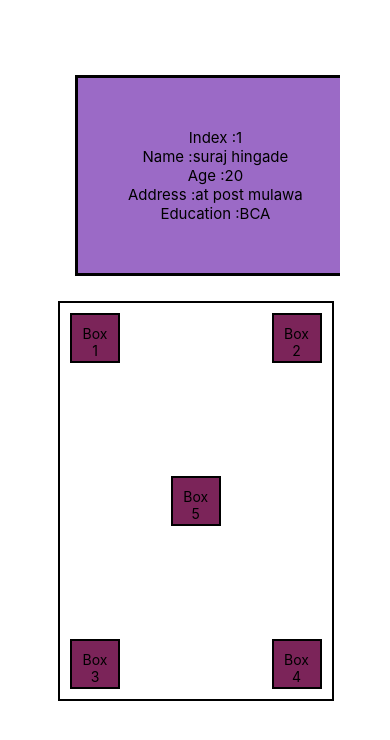
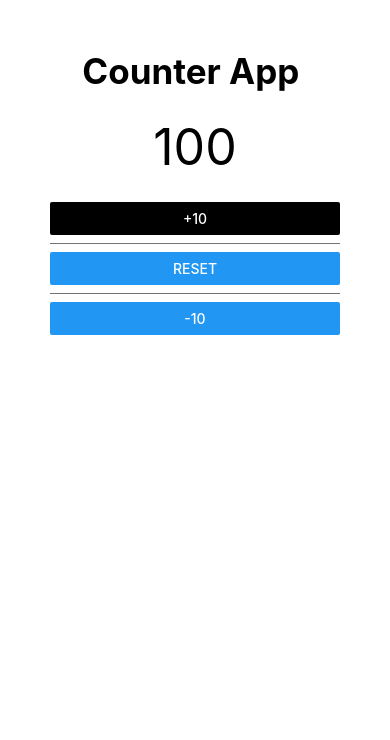
Before and after one commit to Surajhingade/React-Native, a React Native app: screen / in a window 390 px wide. Shown: the top 740 px of the page. Built offline with nearby package versions, Linux system fonts and the light colour scheme.

Commit message:
Counter app implimented using useState

```diff
--- a/App.js
+++ b/App.js
@@ -3,6 +3,7 @@ import React from 'react'
 import { Text,StyleSheet,View,Image} from 'react-native'
 import BoxModelInReactNative from './src/components/BoxModelInReactNative';
 import Btn from './src/components/Btn';
+import CounterApp from './src/components/CounterApp';
 import CssPosition from './src/components/CssPosition';
 import Flexbox from './src/components/Flexbox';
 import MultipleBoxInOneElement from './src/components/MultipleBoxInOneElement';
@@ -29,12 +30,15 @@ const App = ()=>{
 {/*  box model  */}
 {/* <BoxModelInReactNative / > */}
 {/* scrolling effect  */}
-<ScrollingEffect />
+{/* <ScrollingEffect /> */}
 {/* flexbox */}
 {/* css position */}
-<CssPosition / >
+{/* <CssPosition / > */}
 
 {/* <Flexbox /> */}
+
+{/* Counter app using useState */}
+<CounterApp />
     </View>
 </>
 
--- /dev/null
+++ b/src/components/CounterApp.js
@@ -0,0 +1,85 @@
+import React,{useState} from 'react'
+import { Text,StyleSheet,Button     } from 'react-native';
+
+
+const CounterApp = () => {
+
+const [counter,setCounter] = useState(100);
+
+const handlePlus = () =>{
+    setCounter(counter + 10);
+}
+
+const handleSub = ()=>{
+    setCounter(counter - 10);
+    if(counter == 0){
+        setCounter(0);
+        alert('It does not value to substract please insert some value')
+    }
+}
+
+const handleReset = ()=>{
+    setCounter(0);
+    // alert("value are reset")
+}
+
+  return (
+    <>
+    <Text style={style.heading}>Counter App </Text>
+    <Text style={style.text}>{counter}</Text>
+
+    <Button title="+10" onPress={handlePlus} style={[ style.Button1]}  color="black"  />
+    <Text style={style.seperater} />
+
+    <Button title='Reset' onPress={handleReset } style={[style.Button,style.Button2]} />
+    <Text style={style.seperater} />
+    <Button title="-10" onPress={handleSub}  style={[style.Button,style.Button3]} />
+
+
+  </>
+  )
+}
+
+const style = StyleSheet.create({
+    text :{
+        margin:15,
+        padding:10,
+        // borderWidth:2,
+        // alignContent:'center'
+        // alignItems:'center'
+        textAlign:'center',
+        fontSize:50,
+    },
+    // Button :{
+    //         color:"white",
+    //         backgroundColor:"black",
+    //         marginBottom:10
+
+    // },
+    Button1:{
+        marginBottom:10,
+        borderWidth:3,
+        color:'black'
+    },
+    Button2:{
+
+    },
+    Button3 :{
+
+    },
+    heading :{
+        textAlign:'center',
+        fontWeight:"bold",
+        fontSize:35,
+        // textDecorationStyle:"solid"
+
+
+    },
+    seperater : {
+        marginVertical: 8,
+        borderBottomColor: '#737373',
+        borderBottomWidth: StyleSheet.hairlineWidth,
+    }
+})
+
+export default CounterApp
```
